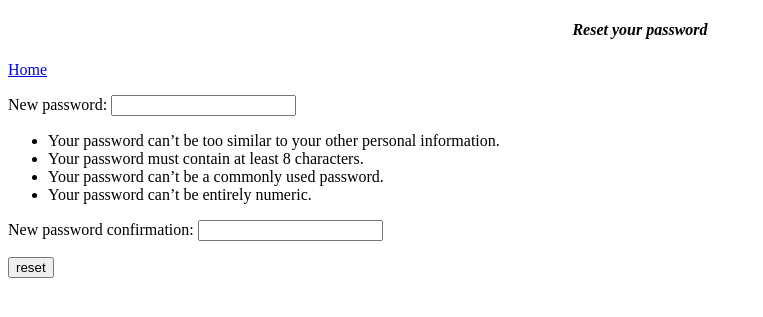
After one commit to Samwel-Otieno/Financier, a Django app: page /accounts/reset/ in a window 1280 px wide. The commit adds this page. Shown: the top 317 px of the page, without its empty margins (0-763 px from the left). Run offline with Django 4.2, Linux system fonts and the light colour scheme; the visitor is signed in with stand-in values (Sample User, id 1).

Commit message:
password reset and login redirect in create blog

```diff
--- a/accounts/forms.py
+++ b/accounts/forms.py
@@ -1,5 +1,7 @@
 from django import forms
 from django.contrib.auth.models import User, auth
+from django.contrib.auth.forms import SetPasswordForm
+from django.contrib.auth import get_user_model
 class Registerform(forms.ModelForm):
     password1=forms.CharField(label='password', widget=forms.PasswordInput)
     password2=forms.CharField(label='Confirm password', widget=forms.PasswordInput)
@@ -23,3 +25,10 @@ class Registerform(forms.ModelForm):
         else:
             raise forms.ValidationError("Passwords do not match")
         return password1
+
+
+#logged in user password reset
+class SetPasswordForm(SetPasswordForm):
+    class Meta:
+        model=get_user_model()
+        fields=['newpassword1', 'newpassword2']
--- a/accounts/templates/accounts/login.html
+++ b/accounts/templates/accounts/login.html
@@ -9,8 +9,12 @@
 <body>
     <form action="{% url 'accounts:login' %}" method="post">
         {% csrf_token %}
+        <!-- redirect user to blog creation form after login     -->
+        {% if request.GET.next %}
+        <input type="hidden" name="next" value="{{request.GET.next}}">
+        {% endif %}
         <input type="text" name="username" id="" placeholder="username">
-        <input type="text" name="password" id="" placeholder="password">
+        <input type="password" name="password" id="" placeholder="password">
         <input type="submit" value="Login">
     </form>
 </body>
--- /dev/null
+++ b/accounts/templates/accounts/resetpassword.html
@@ -0,0 +1,18 @@
+<!DOCTYPE html>
+<html lang="en">
+<head>
+    <meta charset="UTF-8">
+    <meta http-equiv="X-UA-Compatible" content="IE=edge">
+    <meta name="viewport" content="width=device-width, initial-scale=1.0">
+    <title>password reset</title>
+</head>
+<body>
+    <h4><b><i><center>Reset your password</center></i></b></h4>
+    <a href="{% url 'web:index' %}">Home</a>
+    <form action="{% url 'accounts:reset' %}" method="post">
+        {% csrf_token %}
+        {{reset_password_form.as_p}}
+        <input type="submit" value="reset">
+    </form>
+</body>
+</html>
--- a/accounts/urls.py
+++ b/accounts/urls.py
@@ -6,4 +6,5 @@ urlpatterns=[
     path('register/', views.registerview, name='register'),
     path('login/', views.login, name='login'),
     path('logout/', views.logout, name='logout'),
+    path('reset/', views.setpassword, name='reset'),
 ]
--- a/accounts/views.py
+++ b/accounts/views.py
@@ -2,6 +2,7 @@ from django.shortcuts import render,redirect
 from django.contrib.auth.models import User,auth
 from django.contrib import messages
 from .forms import *
+from django.contrib.auth.decorators import login_required
 # Create your views here.
 
 def registerview(request):
@@ -28,7 +29,11 @@ def login(request):
         user=auth.authenticate(username=username, password=password)
         if user is not None:
             auth.login(request,user)
-            return redirect('web:index')
+            if 'next' in request.POST:
+                return redirect(request.POST.get('next'))
+            #end
+            else:
+                return redirect('web:index')
         else:
             return redirect('accounts:login')
     return render(request, 'accounts/login.html')
@@ -36,3 +41,15 @@ def login(request):
 def logout(request):
     auth.logout(request)
     return render(request, 'accounts/logout.html')
+
+@login_required
+def setpassword(request):
+    user=request.user
+    if(request.method=='POST'):
+        reset_password_form=SetPasswordForm(user, request.POST)
+        if reset_password_form.is_valid():
+            reset_password_form.save()
+            return redirect('accounts:login')
+    else:
+        reset_password_form=SetPasswordForm(user)
+    return render(request, 'accounts/resetpassword.html', {'reset_password_form':reset_password_form})
--- a/web/templates/web/index.html
+++ b/web/templates/web/index.html
@@ -14,12 +14,13 @@
             <li><a href="{% url 'accounts:logout' %}">Logout</a></li>
             <li><a href="{% url 'blog:blogs' %}">Our Blog</a></li>
             <li><a href="{% url 'blog:create' %}">Create Blog</a></li>
-            <li><a href="#">Change password</a></li>
+            <li><a href="{% url 'accounts:reset' %}">Change password</a></li>
             <li><a href="#">Donate </a></li>
         {% else %}
-            <li><a href="#">Blog</a></li>
+            <li><a href="{% url 'blog:blogs' %}">Blog</a></li>
             <li><a href="{% url 'accounts:login' %}">Login</a></li>
             <li><a href="{% url 'accounts:register' %}">Sign up</a></li>
+            <li><a href="{% url 'blog:create' %}">Create Blog</a></li>
         {% endif %}
     </ul>
     <form action="{% url 'web:index' %}" method="post">
```
Also changed, not shown: blog/views.py (+4 -3 lines).
